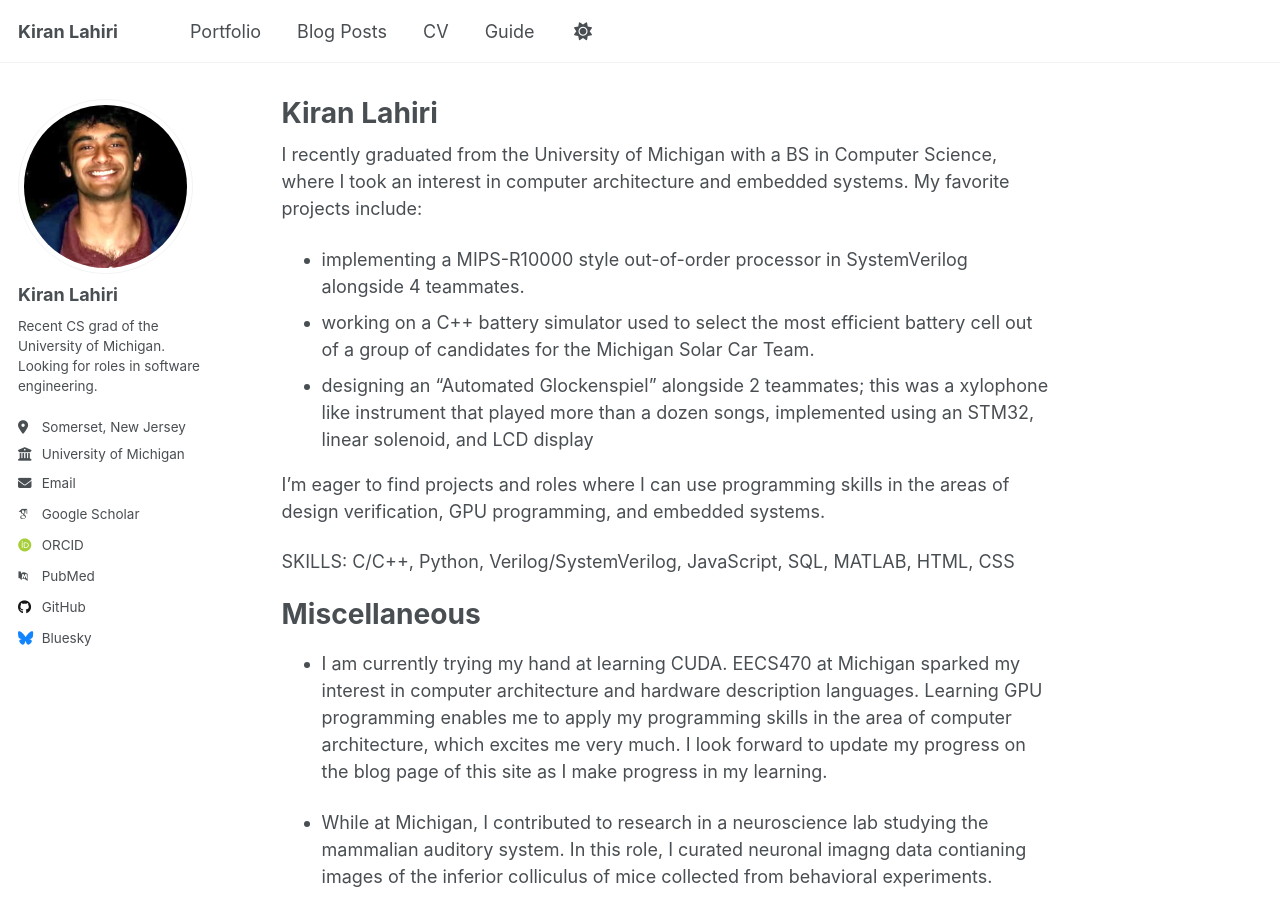
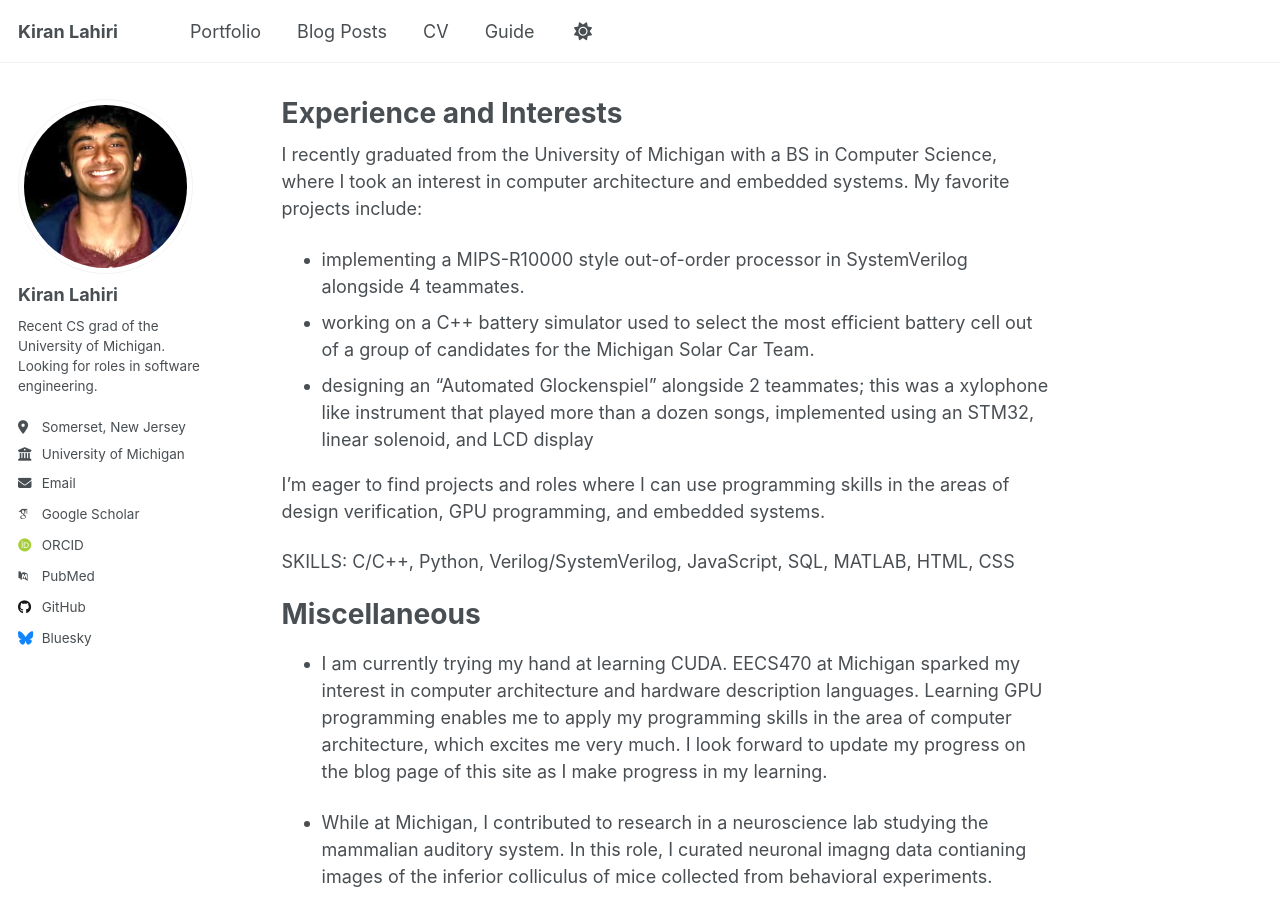
Before and after one commit to kiranlahiri/kiranlahiri.github.io, a Jekyll site: the page built from _pages/about.md, in a window 1280 px wide and 900 px high. Built offline with Jekyll 4.4.1, drawn with Linux system fonts in a browser that asks for light colours; some web fonts are replaced; a script that is not in the unit is left out.

Commit message:
changing back lol

```diff
--- a/_pages/about.md
+++ b/_pages/about.md
@@ -1,6 +1,6 @@
 ---
 permalink: /
-title: "Kiran Lahiri"
+title: "Experience and Interests"
 author_profile: true
 redirect_from:
   - /about/
```
